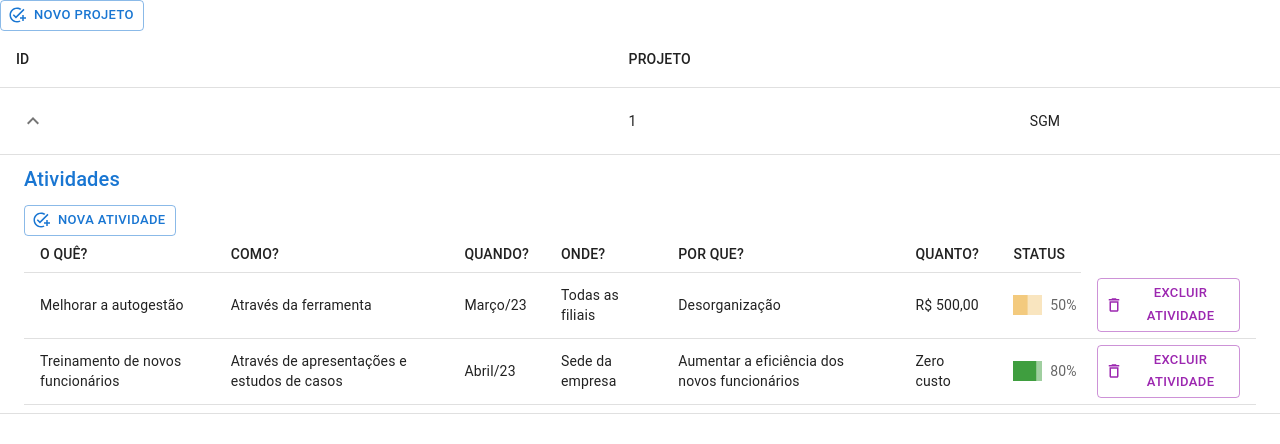
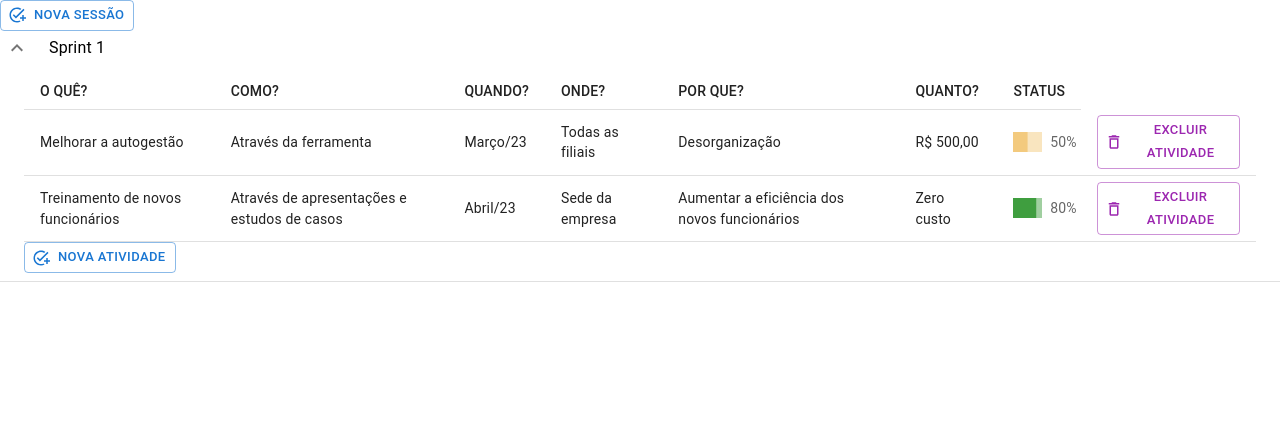
Before and after one commit to lucasanbe/data_grid_tasks, a React (Create React App) app: page / in a window 1280 px wide. Both pictures are taken after a click on the button "expand row". Shown: the top 444 px of the page. Built offline with nearby package versions, Linux system fonts and the light colour scheme.

Commit message:
nova atividade funcional e sem cabeçalho

```diff
--- a/src/components/CollapsibleTable.jsx
+++ b/src/components/CollapsibleTable.jsx
@@ -14,7 +14,7 @@ import LinearProgress from "@mui/material/LinearProgress";
 import AddTaskIcon from "@mui/icons-material/AddTask";
 import DeleteOutlinedIcon from "@mui/icons-material/DeleteOutlined";
 import AddTask from "./AddTask";
-import { Button } from "@mui/material";
+import { Button, Stack } from "@mui/material";
 import setOpenNewTask from "./AddTask";
 
 //cria um objeto com as informações de uma linha da tabela
@@ -25,50 +25,6 @@ function dadosTabela(ID, PROJETO, dadosTabela2) {
     dadosTabela2,
   };
 }
-
-// cria um array de objetos com as informações das linhas da tabela
-const formato_tab = [
-  dadosTabela(1, "SGM - FROTA", [
-    {
-      OQUE: "Melhorar a autogestão",
-      COMO: "Através da ferramenta",
-      QUANDO: "Março/23",
-      ONDE: "Todas as filiais",
-      PORQUE: "Desorganização",
-      QUANTO: "R$ 500,00",
-      STATUS: 50,
-    },
-    {
-      OQUE: "Treinamento de novos funcionários",
-      COMO: "Através de apresentações e estudos de casos",
-      QUANDO: "Abril/23",
-      ONDE: "Sede da empresa",
-      PORQUE: "Aumentar a eficiência dos novos funcionários",
-      QUANTO: "Zero custo",
-      STATUS: 80,
-    },
-  ]),
-  dadosTabela(2, "SGM - WEB", [
-    {
-      OQUE: "Desenvolvimento de integração com sistema externo",
-      COMO: "Integração de APIs",
-      QUANDO: "Maio/23",
-      ONDE: "Todas as filiais",
-      PORQUE: "Aumentar a eficiência do sistema",
-      QUANTO: "Zero custo",
-      STATUS: 20,
-    },
-    {
-      OQUE: "SGM WEB",
-      COMO: "Desenvolvimento de nova aplicação",
-      QUANDO: "Março/23",
-      ONDE: "Todas as filiais",
-      PORQUE: "Acesso às novas ferramentas",
-      QUANTO: "Zero",
-      STATUS: 90,
-    },
-  ]),
-];
 
 function getProgressColor(status) {
   if (status < 30) {
@@ -99,7 +55,7 @@ function Row(props) {
       {/* cria a linha da tabela */}
       <TableRow sx={{ "& > *": { borderBottom: "unset" } }}>
         {/* cria um botão para expandir/contrair a linha */}
-        <TableCell>
+        <Stack flexDirection="row" gap="15px" alignItems="center">
           <IconButton
             aria-label="expand row"
             size="small"
@@ -108,32 +64,14 @@ function Row(props) {
             {/* ícone de seta para cima ou para baixo, dependendo se a linha está aberta ou fechada */}
             {open ? <KeyboardArrowUpIcon /> : <KeyboardArrowDownIcon />}
           </IconButton>
-        </TableCell>
-        <TableCell>{row.ID}</TableCell>
-        <TableCell>{row.PROJETO}</TableCell>
+          <Typography>Sprint 1</Typography>
+        </Stack>
       </TableRow>
       {/* cria uma segunda linha que será exibida quando a primeira linha estiver aberta */}
       <TableRow>
         <TableCell style={{ paddingBottom: 0, paddingTop: 0 }} colSpan={6}>
           <Collapse in={open} timeout="auto" unmountOnExit>
             <Box sx={{ margin: 1 }}>
-              <Typography
-                variant="h6"
-                component="h2"
-                color="primary"
-                marginBottom="10px"
-              >
-                Atividades
-              </Typography>
-              <Button
-                variant="outlined"
-                color="primary"
-                startIcon={<AddTaskIcon />}
-                size="small"
-                onClick={() => setOpenNewTask(true)}
-              >
-                Nova Atividade
-              </Button>
               <Table size="small" aria-label="purchases">
                 <TableHead>
                   <TableRow>
@@ -206,6 +144,15 @@ function Row(props) {
                       </TableCell>
                     </TableRow>
                   ))}
+                  <Button
+                    variant="outlined"
+                    color="primary"
+                    startIcon={<AddTaskIcon />}
+                    size="small"
+                    onClick={() => setOpenNewTask(true)}
+                  >
+                    Nova Atividade
+                  </Button>
                 </TableBody>
               </Table>
             </Box>
@@ -251,13 +198,8 @@ export default function CollapsibleTable() {
           size="small"
           onClick={() => setOpenNewTask(true)}
         >
-          Novo Projeto
+          Nova Sessão
         </Button>
-        <TableRow>
-          <TableCell>ID</TableCell>
-          <TableCell>PROJETO</TableCell>
-          <TableCell></TableCell>
-        </TableRow>
       </TableHead>
       <TableBody>
         {formatoTab.map((row) => (
```
